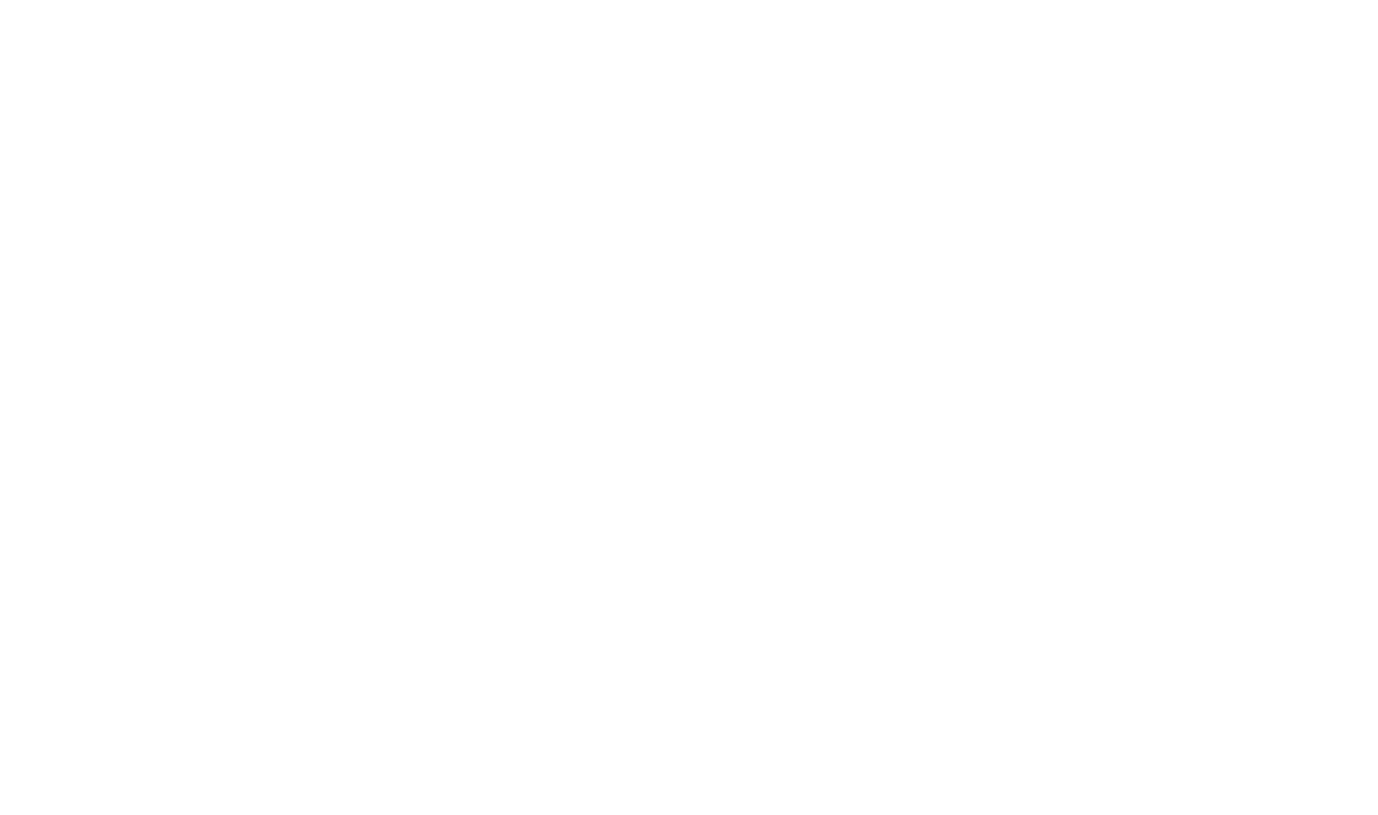
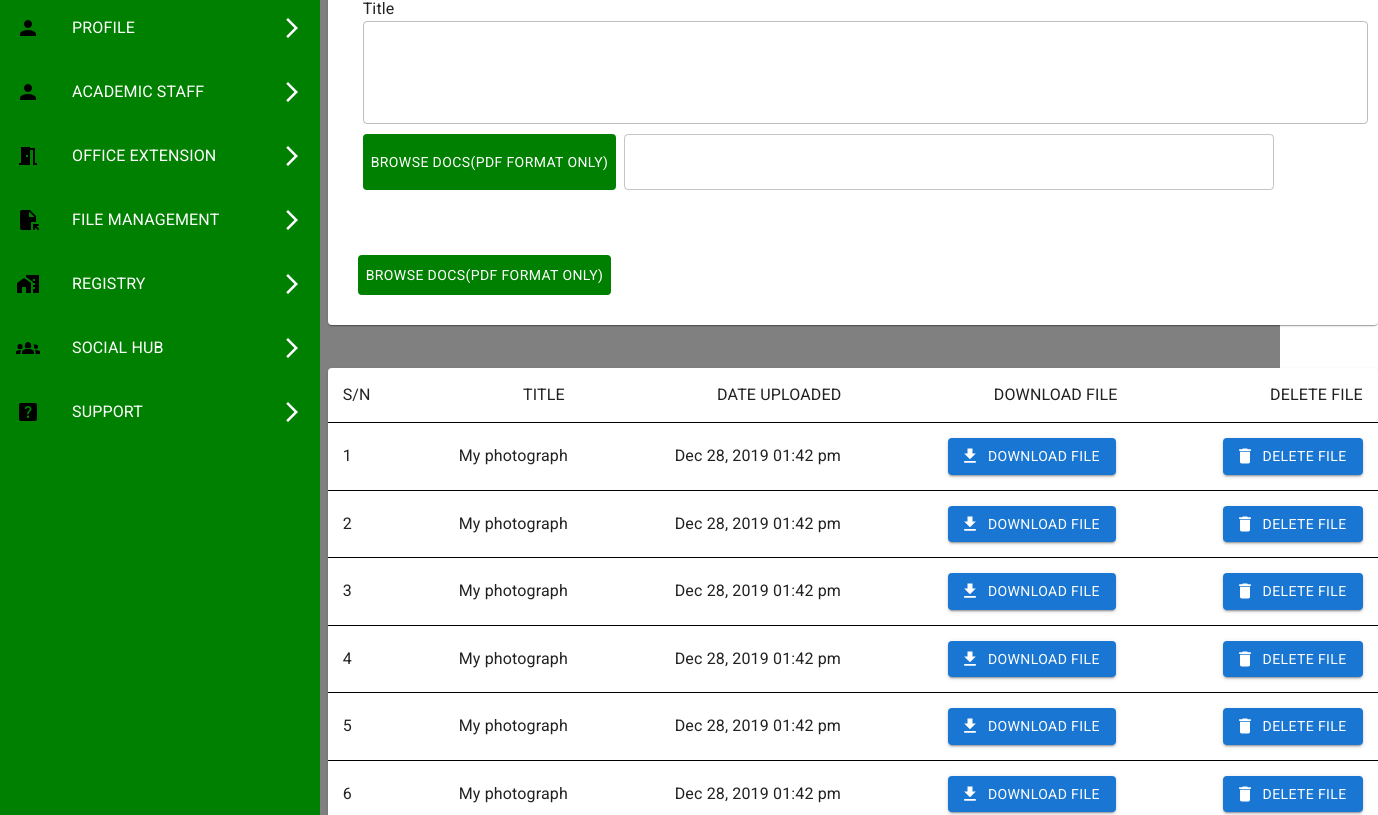
Before and after one commit to omotayoiyiola/yctstaffportal, a React (Create React App) app in the folder frontend/: page /docmgt in a window 1280 px wide. Before the commit this address had no page. Shown: the part 256-1071 px from the top of the page, 1378 px wide, since content can reach past the window. Before the commit the page ends 800 px from the top, so only its background shows below. Built offline with nearby package versions, Linux system fonts and the light colour scheme; the HTML template or start-up script is replaced by a standard one; a web font is replaced by a local one.

Commit message:
added file mangement

```diff
--- a/frontend/src/App.js
+++ b/frontend/src/App.js
@@ -13,6 +13,7 @@
 import AcademicEdits from "./Pages/AcademicEdits";
 import AcademicPublication from "./Pages/AcademicPublication";
 import Myextension from "./Pages/Myextension";
+import FileManagement from "./Pages/FileManagement";
 function App() {
   const user = false;
   return (
@@ -146,6 +147,7 @@
           }
         />
         <Route path="myextension" element={<Myextension />} />
+        <Route path="docmgt" element={<FileManagement />} />
       </Routes>
     </div>
   );
--- /dev/null
+++ b/frontend/src/Pages/FileManagement.js
@@ -0,0 +1,19 @@
+import { Box, Stack } from "@mui/material";
+import React from "react";
+import FileMangement from "../components/FileManagement";
+import Header from "../components/Header";
+import Sidebar from "../components/Sidebar";
+
+const FileManagement = () => {
+  return (
+    <Box>
+      <Header />
+      <Stack direction="row">
+        <Sidebar />
+        <FileMangement />
+      </Stack>
+    </Box>
+  );
+};
+
+export default FileManagement;
--- /dev/null
+++ b/frontend/src/components/FileManagement.js
@@ -0,0 +1,210 @@
+import { Delete, Download } from "@mui/icons-material";
+import { Box, Typography, Card, TextField, Button } from "@mui/material";
+import React from "react";
+
+const FileMangement = () => {
+  return (
+    <Box
+      sx={{
+        backgroundColor: "grey",
+        flex: 3,
+        height: "auto",
+        position: "relative",
+      }}
+    >
+      <Card
+        sx={{
+          width: "1050px",
+          height: "auto",
+          position: "absolute",
+          top: "10%",
+          left: "0.8%",
+        }}
+      >
+        <Box sx={{ padding: "15px", background: "green", color: "white" }}>
+          <Typography sx={{ fontSize: "1.35rem", fontWeight: "bolder" }}>
+            Upload Documents
+          </Typography>
+        </Box>
+        <Box sx={{ margin: "-12px", padding: "47px" }}>
+          <Typography>Title</Typography>
+          <TextField
+            disabled
+            inputProps={{
+              style: {
+                height: "70px",
+              },
+            }}
+            sx={{ width: "1005px" }}
+          />
+          <Box sx={{ display: "flex", marginTop: "10px" }}>
+            <Button
+              sx={{ background: "green", color: "white", marginRight: "8px" }}
+              href="/dashboard"
+            >
+              BROWSE DOCS(PDF FORMAT ONLY)
+            </Button>
+            <TextField sx={{ width: "650px" }} />
+          </Box>
+        </Box>
+        <Button
+          sx={{
+            background: "green",
+            color: "white",
+            margin: "30px",
+            height: "40px",
+          }}
+        >
+          BROWSE DOCS(PDF FORMAT ONLY)
+        </Button>
+      </Card>
+      <Card
+        sx={{
+          width: "1050px",
+          height: "auto",
+          position: "absolute",
+          top: "40%",
+          left: "0.8%",
+        }}
+      >
+        <Box
+          sx={{
+            display: "flex",
+            justifyContent: "space-between",
+            borderBottom: "1px solid black",
+            alignItems: "center",
+            textAlign: "center",
+            padding: "15px",
+          }}
+        >
+          <Typography>S/N</Typography>
+          <Typography>TITLE</Typography>
+          <Typography>DATE UPLOADED</Typography>
+          <Typography> DOWNLOAD FILE</Typography>
+          <Typography>DELETE FILE</Typography>
+        </Box>
+        <Box
+          sx={{
+            display: "flex",
+            justifyContent: "space-between",
+            borderBottom: "1px solid black",
+            alignItems: "center",
+            textAlign: "center",
+            padding: "15px",
+          }}
+        >
+          <Typography>1</Typography>
+          <Typography>My photograph</Typography>
+          <Typography>Dec 28, 2019 01:42 pm</Typography>
+          <Button variant="contained" startIcon={<Download />}>
+            DOWNLOAD FILE
+          </Button>
+          <Button variant="contained" startIcon={<Delete />}>
+            DELETE FILE
+          </Button>
+        </Box>
+        <Box
+          sx={{
+            display: "flex",
+            justifyContent: "space-between",
+            borderBottom: "1px solid black",
+            alignItems: "center",
+            textAlign: "center",
+            padding: "15px",
+          }}
+        >
+          <Typography>2</Typography>
+          <Typography>My photograph</Typography>
+          <Typography>Dec 28, 2019 01:42 pm</Typography>
+          <Button variant="contained" startIcon={<Download />}>
+            DOWNLOAD FILE
+          </Button>
+          <Button variant="contained" startIcon={<Delete />}>
+            DELETE FILE
+          </Button>
+        </Box>
+        <Box
+          sx={{
+            display: "flex",
+            justifyContent: "space-between",
+            borderBottom: "1px solid black",
+            alignItems: "center",
+            textAlign: "center",
+            padding: "15px",
+          }}
+        >
+          <Typography>3</Typography>
+          <Typography>My photograph</Typography>
+          <Typography>Dec 28, 2019 01:42 pm</Typography>
+          <Button variant="contained" startIcon={<Download />}>
+            DOWNLOAD FILE
+          </Button>
+          <Button variant="contained" startIcon={<Delete />}>
+            DELETE FILE
+          </Button>
+        </Box>
+        <Box
+          sx={{
+            display: "flex",
+            justifyContent: "space-between",
+            borderBottom: "1px solid black",
+            alignItems: "center",
+            textAlign: "center",
+            padding: "15px",
+          }}
+        >
+          <Typography>4</Typography>
+          <Typography>My photograph</Typography>
+          <Typography>Dec 28, 2019 01:42 pm</Typography>
+          <Button variant="contained" startIcon={<Download />}>
+            DOWNLOAD FILE
+          </Button>
+          <Button variant="contained" startIcon={<Delete />}>
+            DELETE FILE
+          </Button>
+        </Box>
+        <Box
+          sx={{
+            display: "flex",
+            justifyContent: "space-between",
+            borderBottom: "1px solid black",
+            alignItems: "center",
+            textAlign: "center",
+            padding: "15px",
+          }}
+        >
+          <Typography>5</Typography>
+          <Typography>My photograph</Typography>
+          <Typography>Dec 28, 2019 01:42 pm</Typography>
+          <Button variant="contained" startIcon={<Download />}>
+            DOWNLOAD FILE
+          </Button>
+          <Button variant="contained" startIcon={<Delete />}>
+            DELETE FILE
+          </Button>
+        </Box>
+        <Box
+          sx={{
+            display: "flex",
+            justifyContent: "space-between",
+            alignItems: "center",
+            textAlign: "center",
+            padding: "15px",
+          }}
+        >
+          <Typography>6</Typography>
+          <Typography>My photograph</Typography>
+          <Typography>Dec 28, 2019 01:42 pm</Typography>
+          <Button variant="contained" startIcon={<Download />}>
+            DOWNLOAD FILE
+          </Button>
+          <Button variant="contained" startIcon={<Delete />}>
+            DELETE FILE
+          </Button>
+        </Box>
+      </Card>
+    </Box>
+  );
+};
+
+export default FileMangement;
--- a/frontend/src/components/Login.js
+++ b/frontend/src/components/Login.js
@@ -1,7 +1,7 @@
 import React from "react";
 import { Card, Box, Typography, TextField, Button, Link } from "@mui/material";
 import "./login.css";
-const Login = ({ display }) => {
+const Login = () => {
   return (
     <div className="login_container">
       <Box
@@ -48,13 +48,14 @@
               display: "flex",
               flexDirection: "column",
               marginTop: "10px",
+              margin: "10px",
             }}
           >
             <TextField
               placeholder="STAFF NUMBER e.g AD/R/S.1234"
-              sx={{ width: "750px", marginBottom: "12px" }}
+              sx={{ width: "100%", marginBottom: "12px" }}
             />
-            <TextField placeholder="PASSWORD" sx={{ width: "750px" }} />
+            <TextField placeholder="PASSWORD" sx={{ width: "100%" }} />
             <Link href="/dashboard" style={{ textDecoration: "none" }}>
               <Button
                 variant="contained"
@@ -72,6 +73,7 @@
               display: "flex",
               flexDirection: "column",
               marginTop: "10px",
+              width: "100%",
             }}
           >
             <Link href="/forgotPassword" style={{ textDecoration: "none" }}>
```
